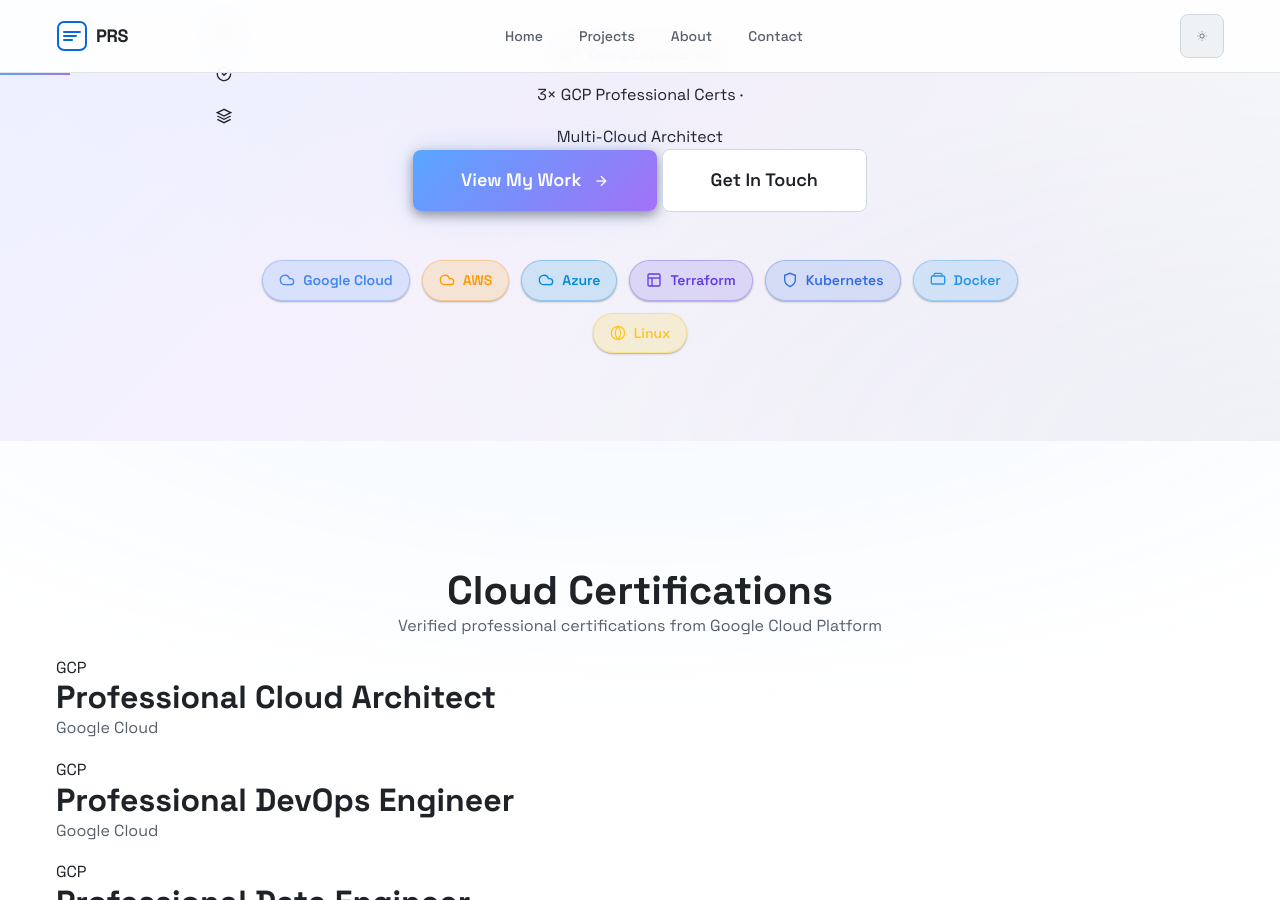
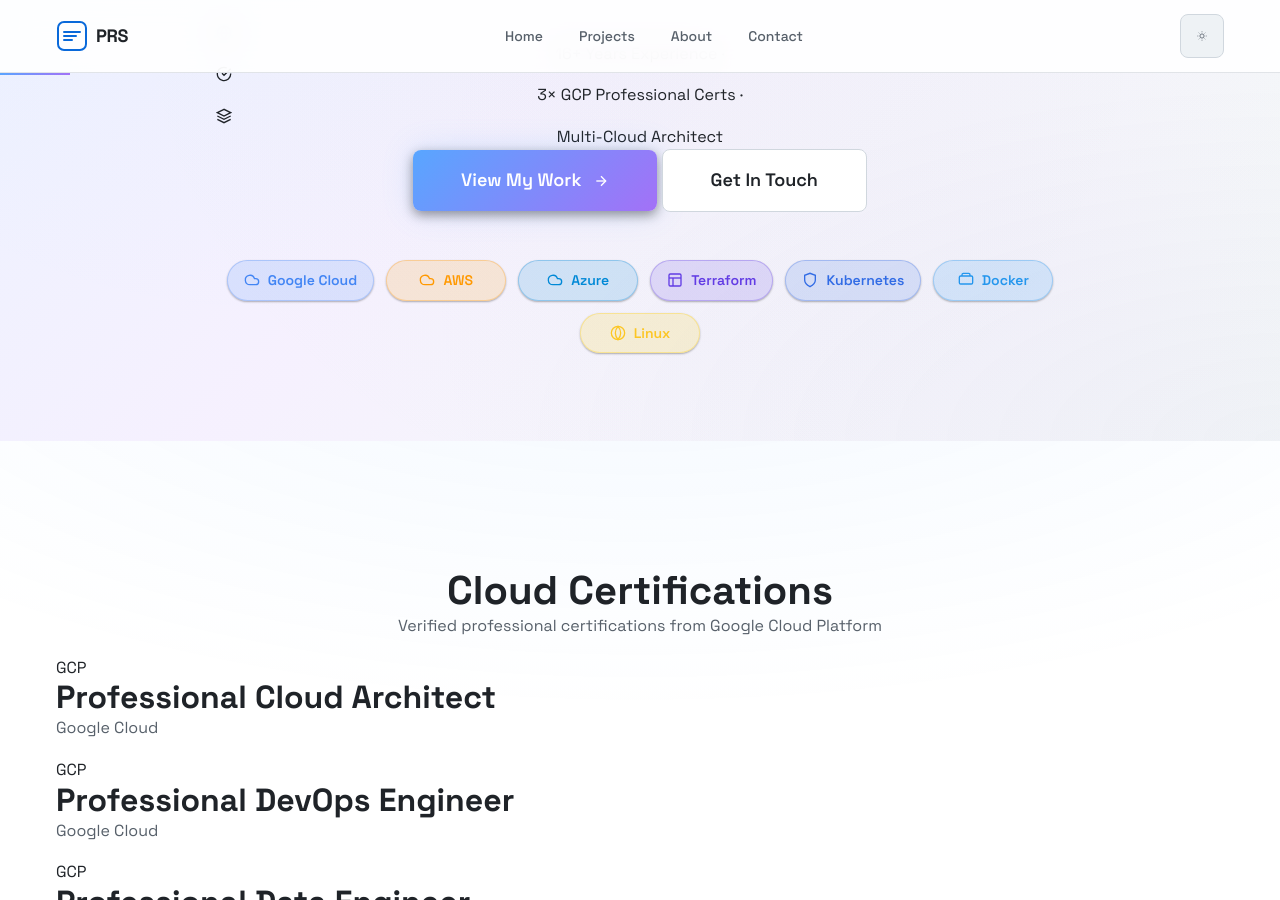
Before and after one commit to priyaranjan-sahu/priyaranjan-sahu.github.io, a Jekyll site: the page built from index.md, in a window 1280 px wide and 900 px high, scrolled down 459 px. Built offline with Jekyll 4.4.1, drawn with Linux system fonts in a browser that asks for light colours.

Commit message:
fix: improve cloud badge alignment and responsive design
- Added justify-content and align-items center for better alignment
- Added min-width for consistent badge sizing
- Added text-align center for better visual balance
- Added flex-shrink: 0 for SVG icons
- Added responsive styles for mobile devices (640px breakpoint)
- Reduced badge size on mobile for better fit

```diff
--- a/_sass/_hero.scss
+++ b/_sass/_hero.scss
@@ -164,17 +164,21 @@
       display: flex;
       flex-wrap: wrap;
       justify-content: center;
+      align-items: center;
       gap: var(--space-3);
       margin-top: var(--space-8);
       animation: fade-in-up 0.8s ease-out 0.7s both;
       .cloud-badge {
         display: inline-flex;
         align-items: center;
+        justify-content: center;
         gap: var(--space-2);
         padding: var(--space-2) var(--space-4);
+        min-width: 120px;
         border-radius: var(--radius-full);
         font-size: var(--font-size-sm);
         font-weight: var(--font-weight-semibold);
+        text-align: center;
         box-shadow: var(--shadow-sm);
         transition: transform var(--transition-fast), box-shadow var(--transition-fast);
         &:hover {
@@ -185,6 +189,7 @@
           width: 16px;
           height: 16px;
           stroke: currentColor;
+          flex-shrink: 0;
         }
       }
       .cloud-badge--aws { background: rgba(255, 153, 0, 0.15); color: #ff9900; border: 1px solid rgba(255, 153, 0, 0.3); }
@@ -194,6 +199,18 @@
       .cloud-badge--terraform { background: rgba(98, 60, 228, 0.15); color: #623ce4; border: 1px solid rgba(98, 60, 228, 0.3); }
       .cloud-badge--docker { background: rgba(36, 150, 237, 0.15); color: #2496ed; border: 1px solid rgba(36, 150, 237, 0.3); }
       .cloud-badge--linux { background: rgba(255, 204, 0, 0.15); color: #fcc624; border: 1px solid rgba(255, 204, 0, 0.3); }
+      @media (max-width: 640px) {
+        gap: var(--space-2);
+        .cloud-badge {
+          min-width: 100px;
+          padding: var(--space-1) var(--space-3);
+          font-size: var(--font-size-xs);
+          svg {
+            width: 14px;
+            height: 14px;
+          }
+        }
+      }
     }
   }
 
```
